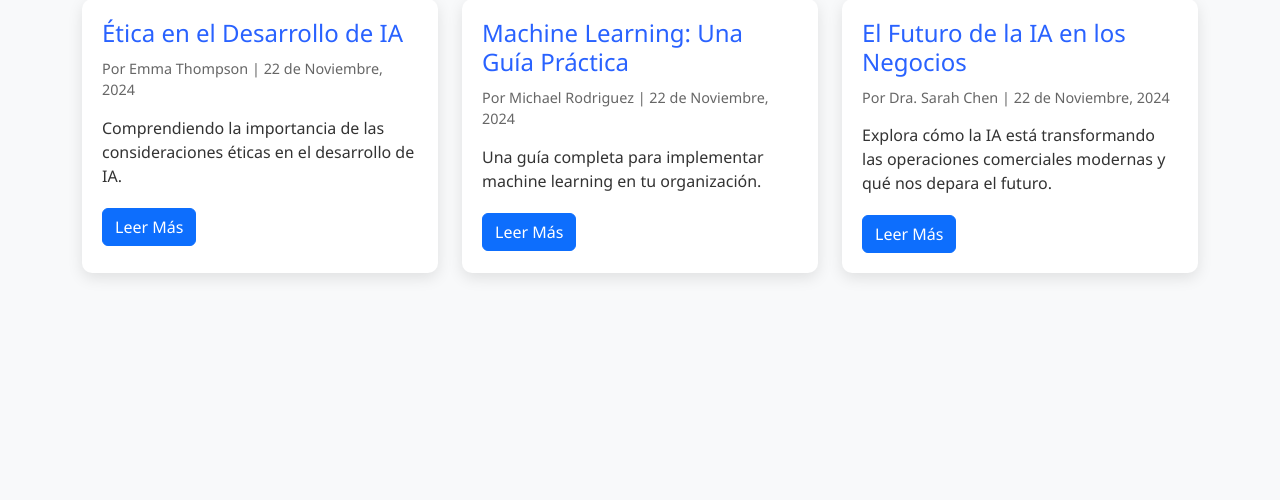
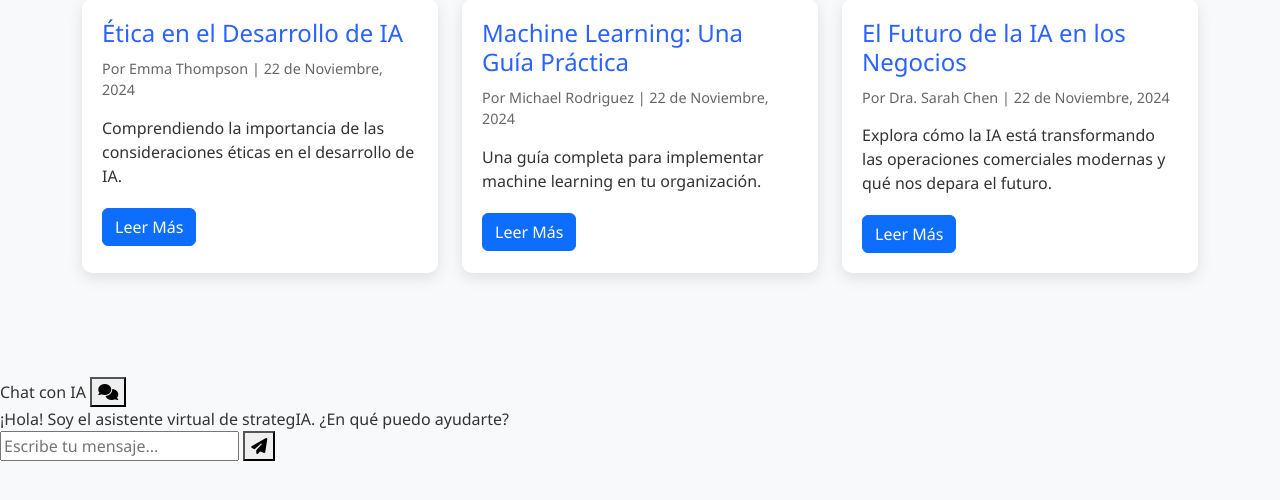
Before and after one commit to martinlengua/strategiaIA-web, a Flask app: page /blog in a window 1280 px wide. Shown: the part 177-677 px from the top of the page. Run offline with Flask 3, Linux system fonts and the light colour scheme; some libraries are stand-ins or nearby versions.

Commit message:
Agent query: Can you see the chat widget in the bottom right corner and can you send a message to test if it works?

```diff
--- a/app.py
+++ b/app.py
@@ -1,9 +1,11 @@
 import os
 from flask import Flask, render_template, request, jsonify
 from flask_sqlalchemy import SQLAlchemy
+from flask_socketio import SocketIO, emit
 from sqlalchemy.orm import DeclarativeBase
 from datetime import datetime
 import locale
+from chat_utils import get_chatbot_response
 
 class Base(DeclarativeBase):
     pass
@@ -14,9 +16,10 @@
 app.config["SQLALCHEMY_DATABASE_URI"] = os.environ.get("DATABASE_URL")
 app.config["SQLALCHEMY_TRACK_MODIFICATIONS"] = False
 
+socketio = SocketIO(app)
 db.init_app(app)
 
-from models import Contact, Blog
+from models import Contact, Blog, ChatMessage
 
 # Spanish month names
 SPANISH_MONTHS = {
@@ -41,6 +44,27 @@
         if eng in eng_date:
             return eng_date.replace(eng, esp)
     return eng_date
+
+@socketio.on('send_message')
+def handle_message(data):
+    user_message = data['message']
+
+    # Get response from OpenAI
+    bot_response = get_chatbot_response(user_message)
+
+    # Save to database
+    chat_message = ChatMessage(
+        user_message=user_message,
+        bot_response=bot_response
+    )
+    db.session.add(chat_message)
+    db.session.commit()
+
+    # Emit response back to client
+    emit('receive_message', {
+        'response': bot_response,
+        'timestamp': datetime.now().strftime('%H:%M')
+    })
 
 def init_sample_blog_posts():
     # Check if we already have blog posts
@@ -140,6 +164,8 @@
         app.logger.error(f"Error al enviar el formulario de contacto: {str(e)}")
         return jsonify({"status": "error", "message": str(e)})
 
-with app.app_context():
-    db.create_all()
-    init_sample_blog_posts()
+if __name__ == '__main__':
+    with app.app_context():
+        db.create_all()
+        init_sample_blog_posts()
+    socketio.run(app, host='0.0.0.0', port=5000, debug=True)
--- a/main.py
+++ b/main.py
@@ -1,4 +1,4 @@
-from app import app
+from app import app, socketio
 
 if __name__ == "__main__":
-    app.run(host="0.0.0.0", port=5000, debug=True)
+    socketio.run(app, host="0.0.0.0", port=5000, debug=True)
--- a/models.py
+++ b/models.py
@@ -16,3 +16,9 @@
     author = db.Column(db.String(100), nullable=False)
     created_at = db.Column(db.DateTime, default=datetime.utcnow)
     updated_at = db.Column(db.DateTime, default=datetime.utcnow, onupdate=datetime.utcnow)
+
+class ChatMessage(db.Model):
+    id = db.Column(db.Integer, primary_key=True)
+    user_message = db.Column(db.Text, nullable=False)
+    bot_response = db.Column(db.Text, nullable=False)
+    created_at = db.Column(db.DateTime, default=datetime.utcnow)
--- a/pyproject.toml
+++ b/pyproject.toml
@@ -11,4 +11,5 @@
     "psycopg2-binary>=2.9.10",
     "twilio>=9.3.6",
     "sqlalchemy",
+    "flask-socketio>=5.4.1",
 ]
--- a/templates/base.html
+++ b/templates/base.html
@@ -39,8 +39,34 @@
 <body>
     {% block content %}{% endblock %}
 
+    <!-- Chat Widget -->
+    <div class="chat-widget" id="chatWidget">
+        <div class="chat-header">
+            <span>Chat con IA</span>
+            <button class="toggle-chat" onclick="toggleChat()">
+                <i class="fas fa-comments"></i>
+            </button>
+        </div>
+        <div class="chat-body" id="chatBody">
+            <div class="chat-messages" id="chatMessages">
+                <div class="bot-message">
+                    ¡Hola! Soy el asistente virtual de strategIA. ¿En qué puedo ayudarte?
+                </div>
+            </div>
+            <div class="chat-input">
+                <input type="text" id="messageInput" placeholder="Escribe tu mensaje...">
+                <button onclick="sendMessage()">
+                    <i class="fas fa-paper-plane"></i>
+                </button>
+            </div>
+        </div>
+    </div>
+
     <!-- Bootstrap JS -->
     <script src="https://cdn.jsdelivr.net/npm/bootstrap@5.3.0/dist/js/bootstrap.bundle.min.js"></script>
+
+    <!-- Socket.IO -->
+    <script src="https://cdnjs.cloudflare.com/ajax/libs/socket.io/4.0.1/socket.io.js"></script>
 
     <!-- Custom JS -->
     <script src="{{ url_for('static', filename='js/main.js') }}"></script>
```
Also changed, not shown: chat_utils.py (added, +25 -0 lines), 1 other file.
